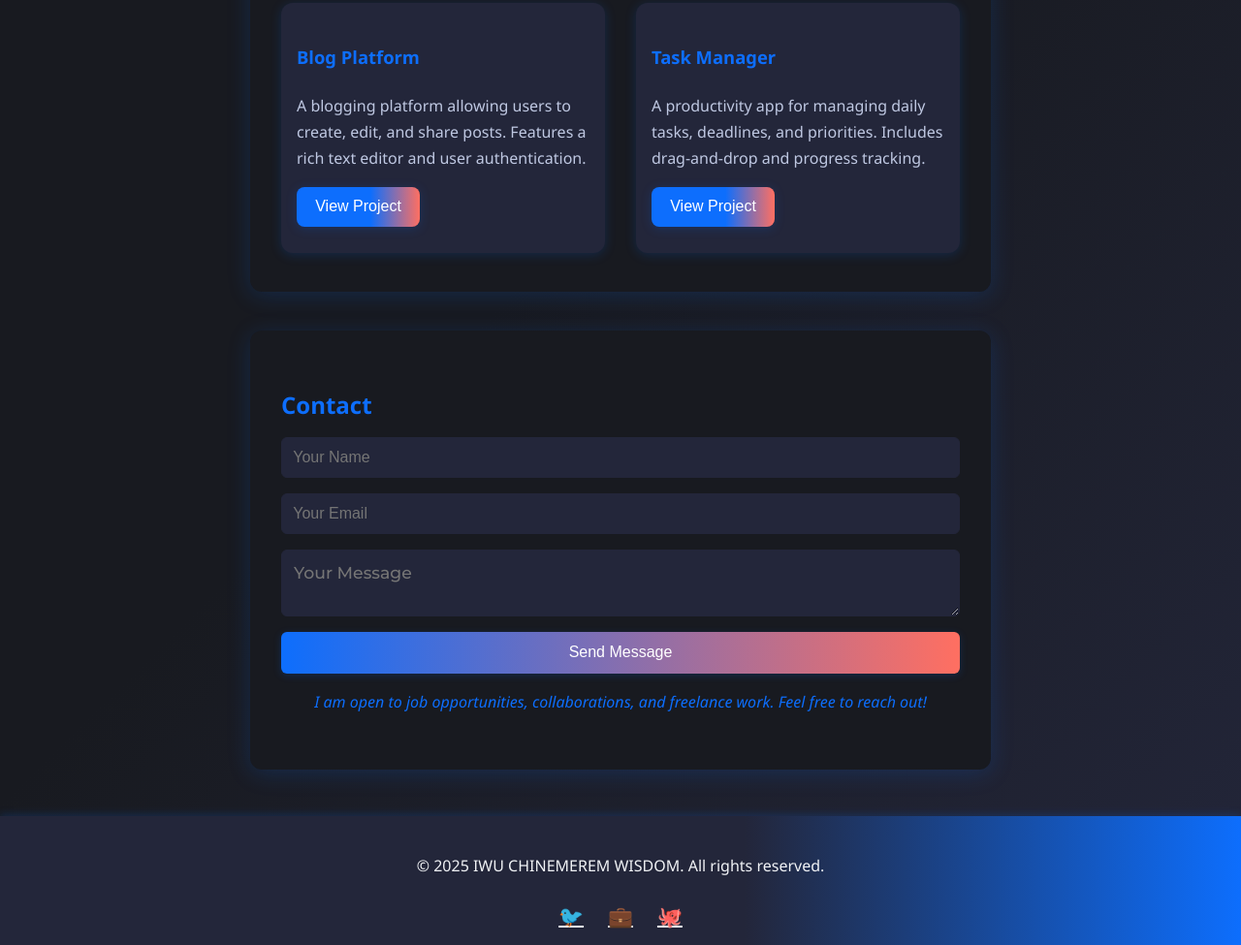
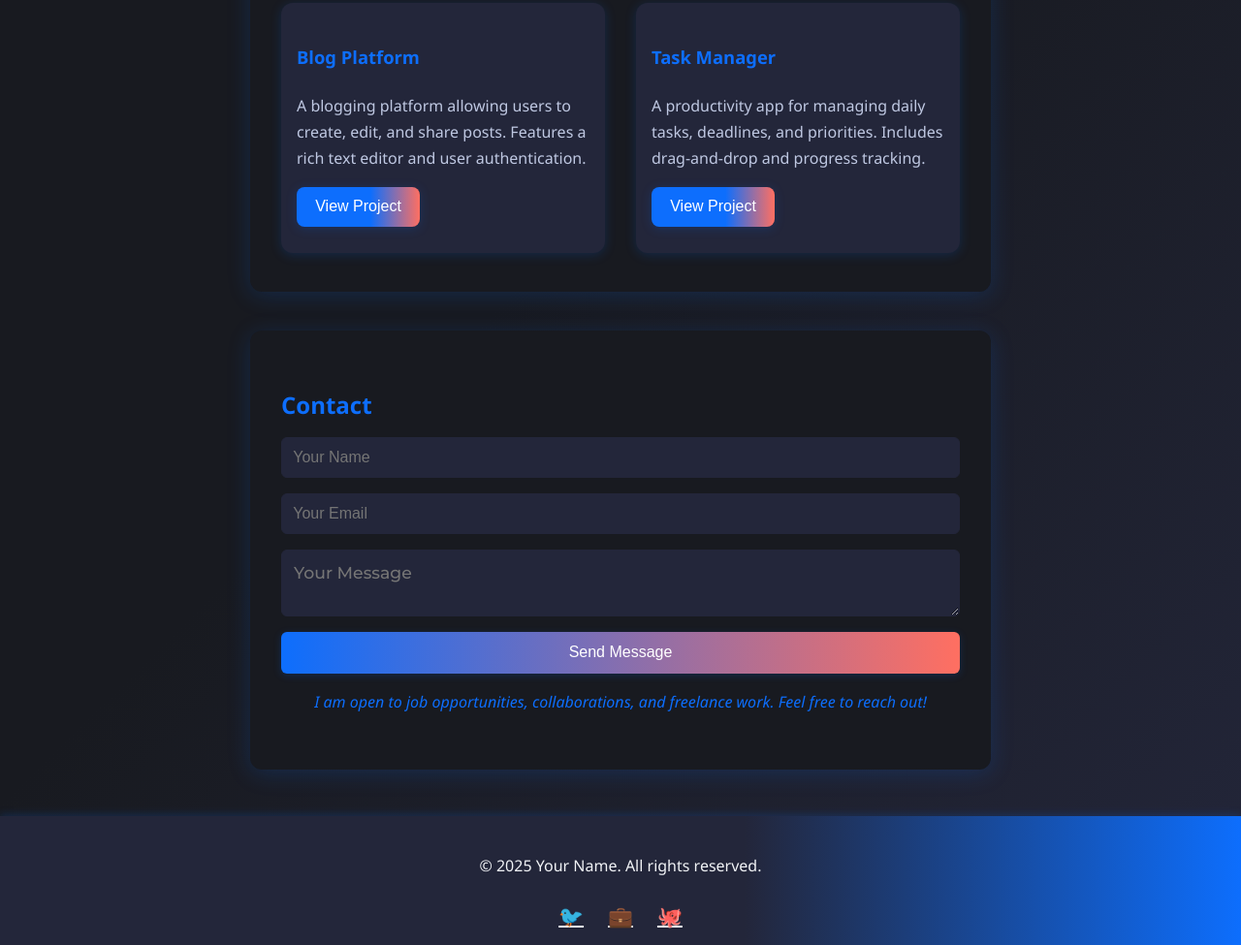
Before and after one commit to Wisdom2470/MY-PORTFOLIO, a plain HTML site: page index.html in a window 1280 px wide. Shown: the part 1310-2285 px from the top of the page at 97% size. Drawn offline with Linux system fonts and the light colour scheme.

Commit message:
Update index.html

```diff
--- a/index.html
+++ b/index.html
@@ -85,7 +85,7 @@
     </section>
     <footer>
         <div class="footer-content">
-            <p>&copy; 2025 IWU CHINEMEREM WISDOM. All rights reserved.</p>
+            <p>&copy; 2025 Your Name. All rights reserved.</p>
             <div class="footer-social">
                 <a href="#" title="Twitter"><span>🐦</span></a>
                 <a href="#" title="LinkedIn"><span>💼</span></a>
```
